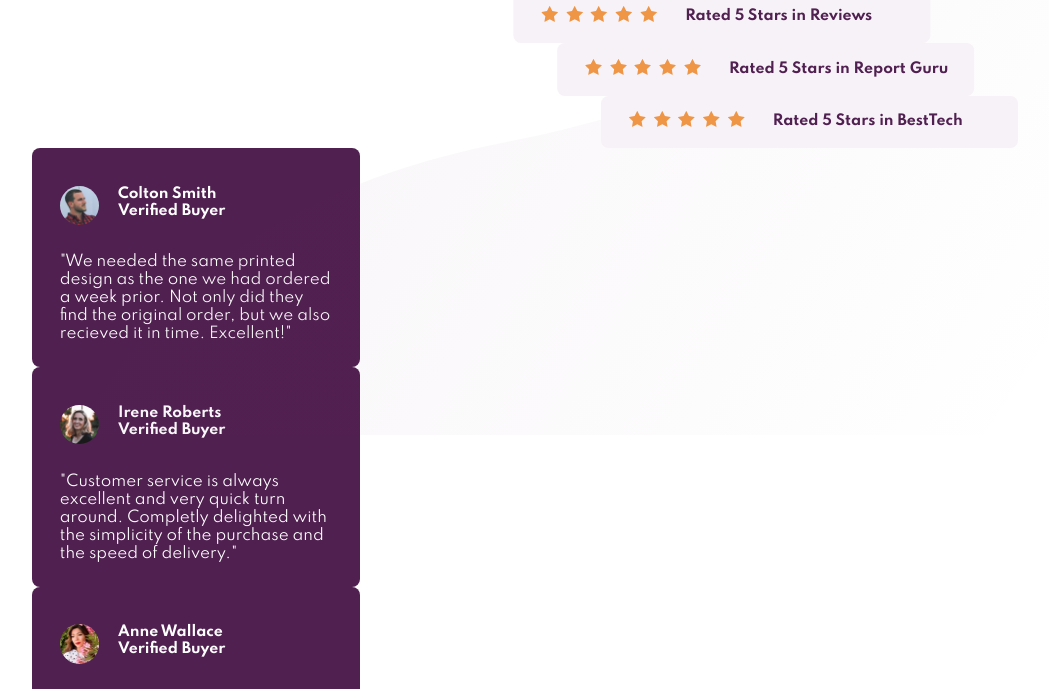
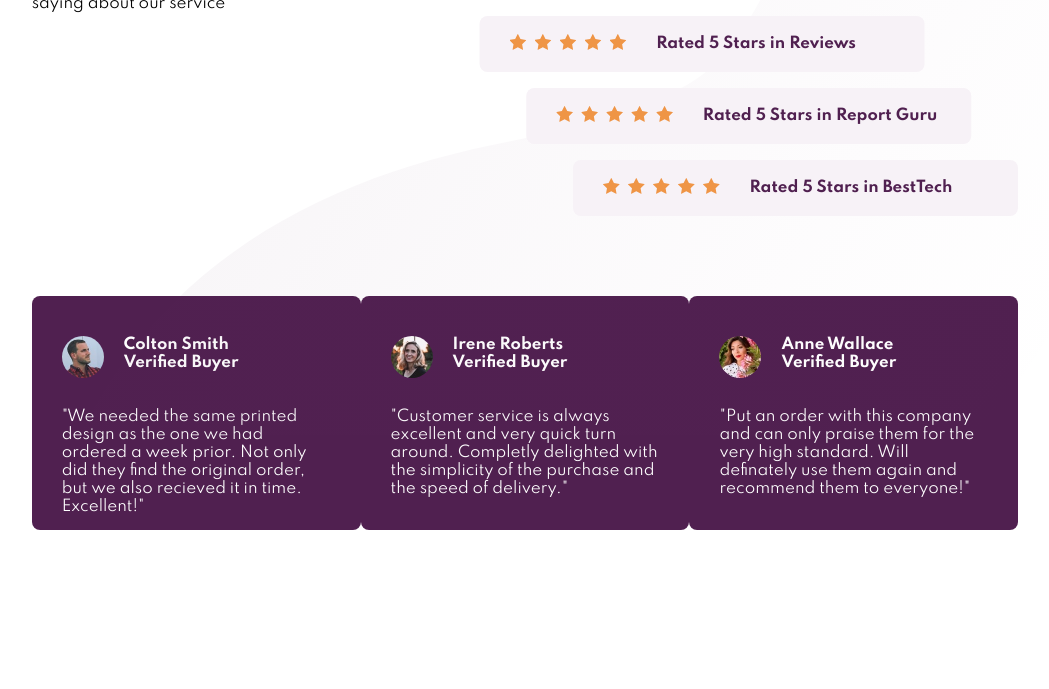
Before and after one commit to hassanahmadp/social-proof-section, a plain HTML site: page index.html in a window 1280 px wide. Shown: the part 365-1054 px from the top of the page, without its empty margins (115-1164 px from the left). After the commit the page ends 895 px from the top, so only its background shows below. Drawn offline with Linux system fonts and the light colour scheme.

Commit message:
size calculation changing from 5/8 to 2/3

```diff
--- a/css/_main.scss
+++ b/css/_main.scss
@@ -13,29 +13,29 @@ main {
   p {
     // font-weight: 500;
     margin-top: 1rem;
-    line-height: 1.3rem;
+    line-height: 1.7rem;
   }
 }
 
 .star-section {
   flex: 1 1 30rem;
-  width: 54rem * (5/8);
-  width: 20rem * (5/8);
+  width: 54rem * (2/3);
+  height: 20rem * (2/3);
   flex-direction: column;
-  @include flex(space-around, flex-end);
+  @include flex(space-between, flex-end);
   .star-div {
     position: relative;
     background-color: color(light-grayish-magenta);
-    height: 5.6rem * (5/8);
-    width: 44.5rem * (5/8);
+    height: 5.6rem * (2/3);
+    width: 44.5rem * (2/3);
     display: flex;
     align-items: center;
-    border-radius: 0.8rem * (5/8);
+    border-radius: 0.8rem * (2/3);
     .stars {
       display: inline-block;
-      margin: 0 2.8rem * (5/8);
+      margin: 0 2.8rem * (2/3);
       img {
-        margin: 0 0.2rem * (5/8);
+        margin: 0 0.2rem * (2/3);
       }
     }
     h3 {
--- a/css/_reviews.scss
+++ b/css/_reviews.scss
@@ -1,21 +1,23 @@
 section.customer-reviews {
+  margin-top: 8rem * (2/3);
+  @include flex(space-between, flex-start);
 }
 
 .review-div {
   color: white;
   background-color: color(very-dark-magenta);
-  height: 23.4rem * (5/8);
-  width: 35rem * (5/8);
-  padding: 4rem * (5/8) 3rem * (5/8);
+  height: 23.4rem * (2/3);
+  width: 35rem * (2/3);
+  padding: 4rem * (2/3) 3rem * (2/3);
   border-radius: 8px;
   .intro {
     width: 100%;
     height: auto;
-    margin-bottom: 3.6rem * (5/8);
+    margin-bottom: 3.6rem * (2/3);
     img {
-      margin-right: 2rem * (5/8);
-      height: 4.2rem * (5/8);
-      width: 4.2rem * (5/8);
+      margin-right: 2rem * (2/3);
+      height: 4.2rem * (2/3);
+      width: 4.2rem * (2/3);
       border-radius: 50%;
       float: left;
     }
--- a/css/styles.scss
+++ b/css/styles.scss
@@ -30,7 +30,7 @@ body {
   overflow: hidden;
   height: 100vh;
   width: 100vw;
-  padding: (12.8rem * (5/8)) 11.46%;
+  padding: (12.8rem * (2/3)) 11.46%;
 }
 
 .desktop-background {
@@ -55,7 +55,7 @@ body {
 }
 
 h3 {
-  font-size: 1.5rem * (5/8);
+  font-size: 1.5rem * (2/3);
 }
 
 @import "./main";
```
Also changed, not shown: css/styles.css, 1 other file.
